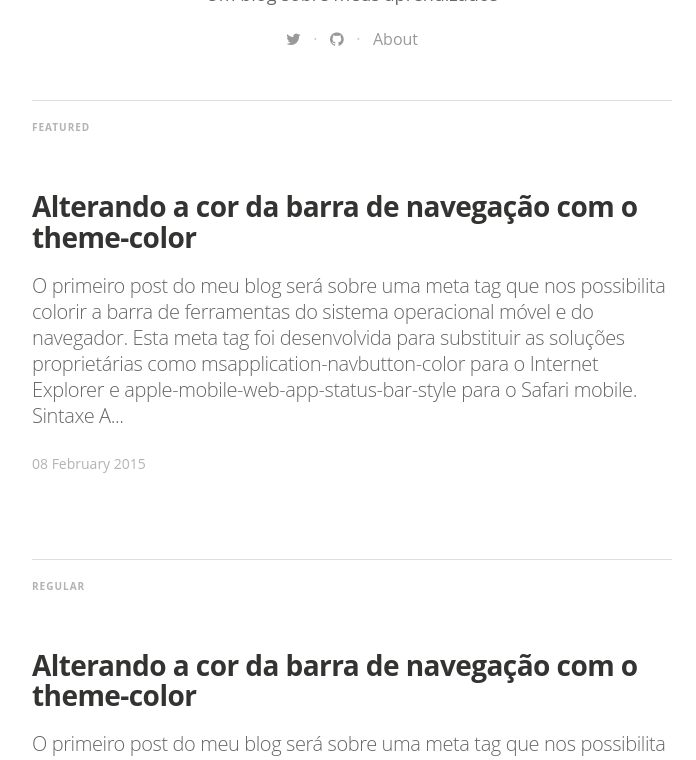
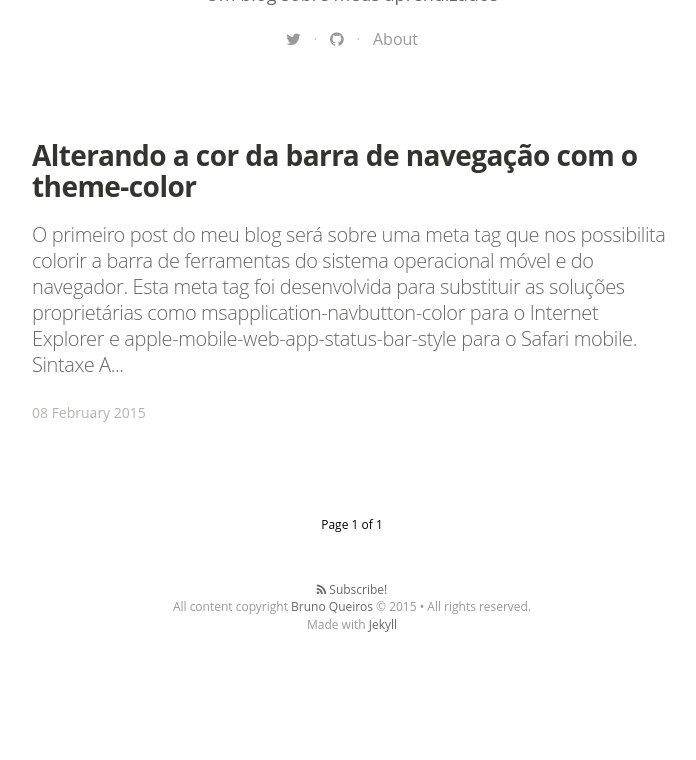
Before and after one commit to brunoqueiros/brunoqueiros.com.br, a Jekyll site: the page built from index.html, in a window 1280 px wide and 900 px high, scrolled down 471 px, cut to the strip 140-900 px from the top of the window. Shown: the whole strip, without its empty margins (288-984 px from the left). Built offline with Jekyll 4.4.1, drawn with Linux system fonts in a browser that asks for light colours; nearby versions of some CDN libraries; some web fonts are replaced; Markdown is read by kramdown in place of the engine named in the settings; the list of posts is cut into pages by our own code; after the commit the page ends 1292 px from its top, so only the background shows below that.

Commit message:
removido a tag featured do post

```diff
--- a/_posts/2015-02-08-alterando-a-cor-da-barra-de-navegacao.markdown
+++ b/_posts/2015-02-08-alterando-a-cor-da-barra-de-navegacao.markdown
@@ -2,8 +2,8 @@
 layout: post
 title:  "Alterando a cor da barra de navegação com o theme-color"
 date:   2015-02-08 14:34:25
-categories: html5
-tags: featured
+categories: html
+tags:
 image: /assets/article_images/2015-02-08-alterando-a-cor-da-barra-de-navegacao/534421887_e17afcac3a_o.jpg
 ---
 O primeiro post do meu blog será sobre uma meta tag que nos possibilita colorir a barra de ferramentas do sistema operacional móvel e do navegador. Esta meta tag foi desenvolvida para substituir as soluções proprietárias como `msapplication-navbutton-color` para o Internet Explorer e `apple-mobile-web-app-status-bar-style` para o Safari mobile.
```
